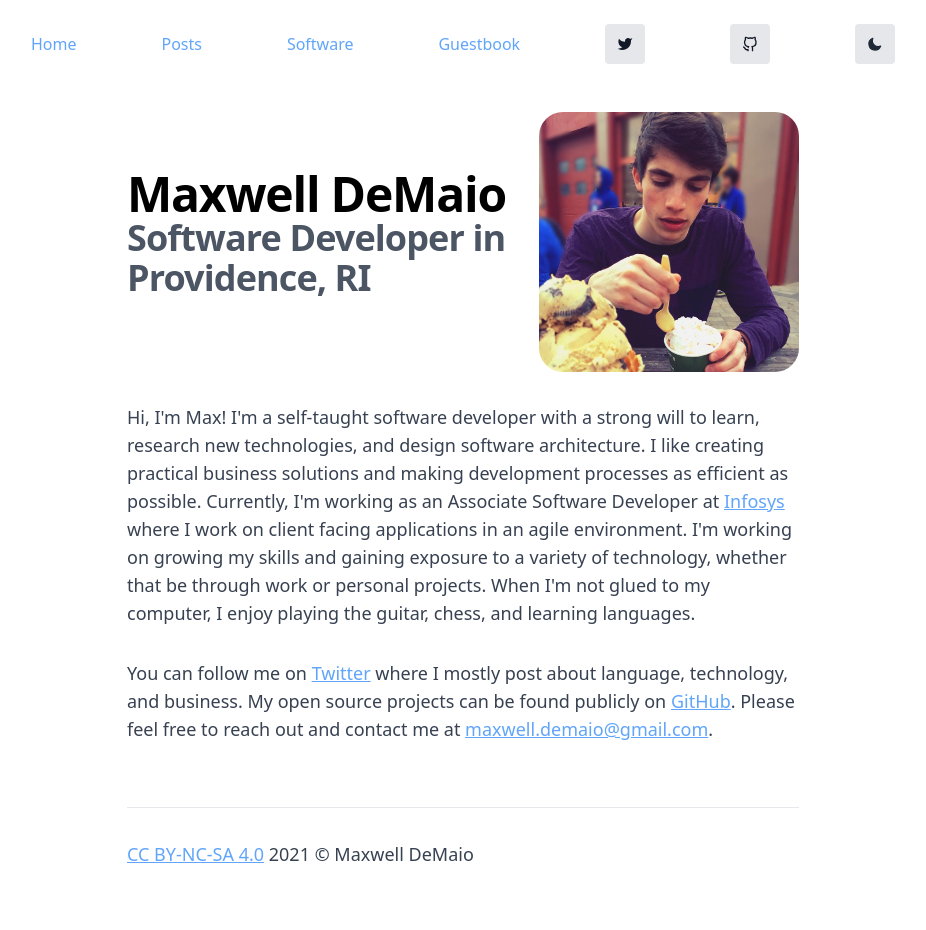
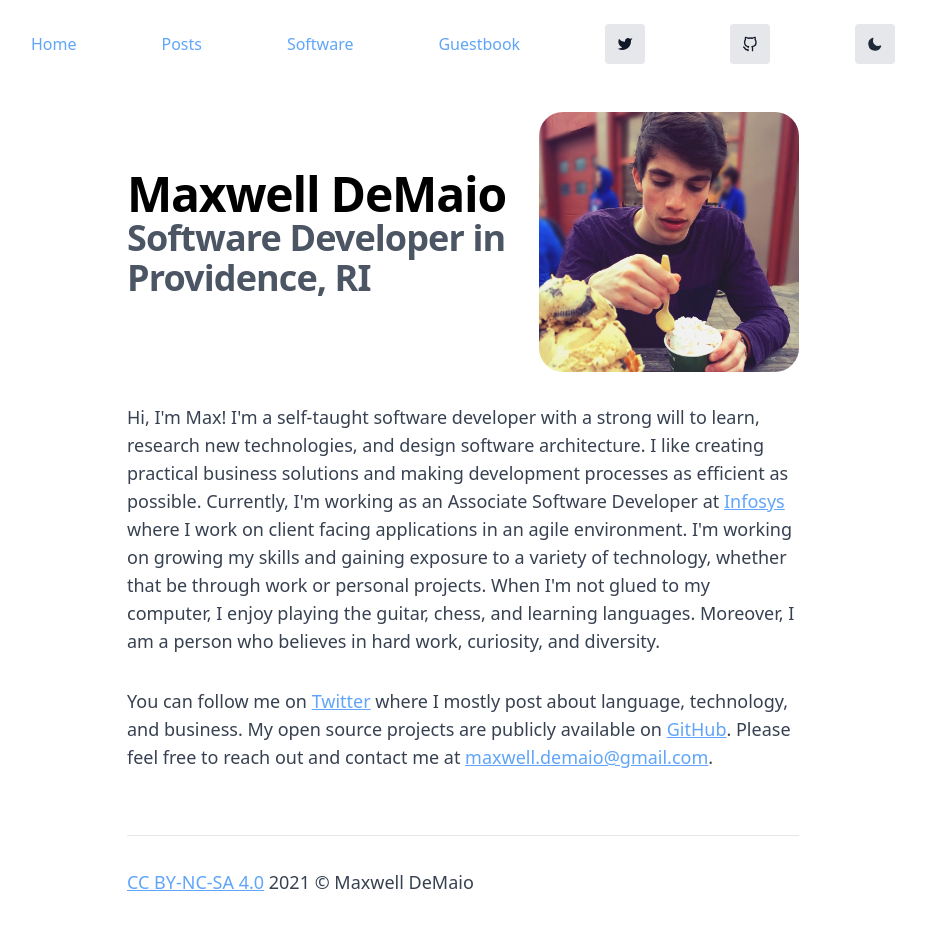
Before and after one commit to maxdemaio/max-nextjs, a Next.js app: page / in a window 1280 px wide. Shown: the top 930 px of the page, without its empty margins (177-1103 px from the left). Built offline with nearby package versions, Linux system fonts and the light colour scheme.

Commit message:
update bio

```diff
--- a/pages/index.js
+++ b/pages/index.js
@@ -43,7 +43,8 @@ export default function Home() {
             I'm working on growing my skills and gaining exposure to a variety
             of technology, whether that be through work or personal projects.
             When I'm not glued to my computer, I enjoy playing the guitar,
-            chess, and learning languages.
+            chess, and learning languages. Moreover, I am a person who believes
+            in hard work, curiosity, and diversity.
           </p>
           <p className="my-para">
             You can follow me on{' '}
@@ -51,7 +52,7 @@ export default function Home() {
               Twitter
             </a>{' '}
             where I mostly post about language, technology, and business. My
-            open source projects can be found publicly on{' '}
+            open source projects are publicly available on{' '}
             <a className="my-link" href="https://github.com/maxdemaio">
               GitHub
             </a>
```
